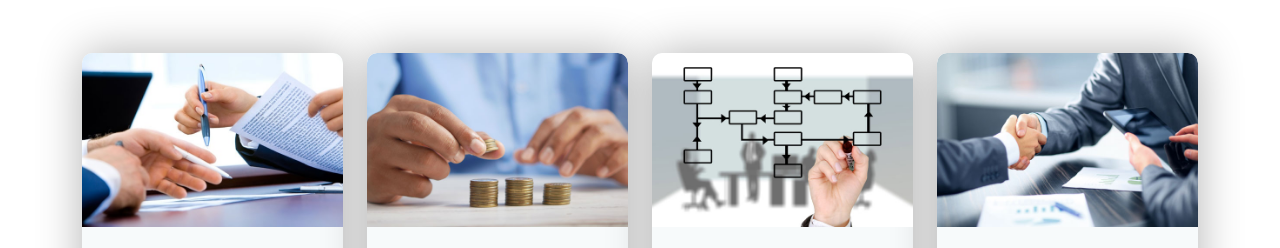
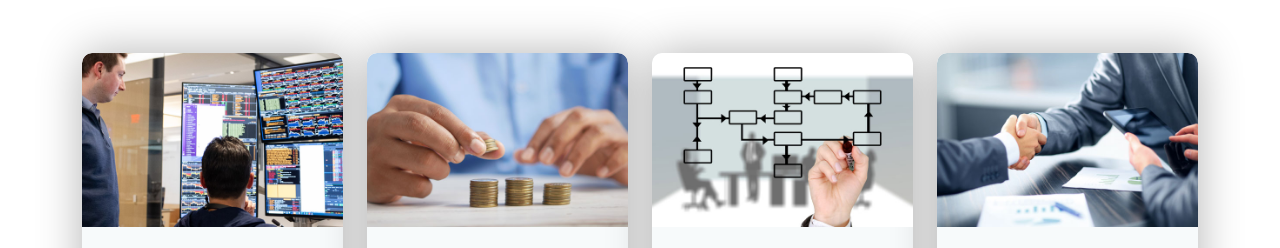
Before and after one commit to hubprism/eqfi, a plain HTML site: page service.html in a window 1280 px wide. Shown: the part 632-880 px from the top of the page. Drawn offline with nearby package versions, Linux system fonts and the light colour scheme.

Commit message:
image added

```diff
--- a/service.html
+++ b/service.html
@@ -155,7 +155,7 @@ Opportunities</h1>
                     <div class="col-md-6 col-lg-4 col-xl-3 wow fadeInUp" data-wow-delay="0.1s">
                         <div class="service-item bg-light rounded">
                             <div class="service-img">
-                                <img src="img/service-1.jpg" class="img-fluid w-100 rounded-top" alt="">
+                                <img src="img/equity2.jpg" class="img-fluid w-100 rounded-top" alt="">
                             </div>
                             <div class="service-content text-center p-4">
                                 <div class="service-content-inner">
@@ -163,7 +163,7 @@ Opportunities</h1>
                                     <p class="mb-4"> For a period in time, we have studied the equities markets in Nigeria and globally and decided that the possible alpha at stake to be generated far outweighes the inherent risk in each transaction.
 That is why we trade, we invest in the equities markets in Nigeria, the United States, and Europe.
 
-<br>We think that going forward, we have the ability and skilll to participate in the markets both by proprietary means and by retail to make the best use of capital dedicated to this purpose.
+<br><br>We think that going forward, we have the ability and skilll to participate in the markets both by proprietary means and by retail to make the best use of capital dedicated to this purpose.
 We have a track record of excelling in the equities space and we would like to preserve that and also share our skills with you, if you would join us
                                     </p>
 
```
Also changed, not shown: img/equity2.jpg (added).
